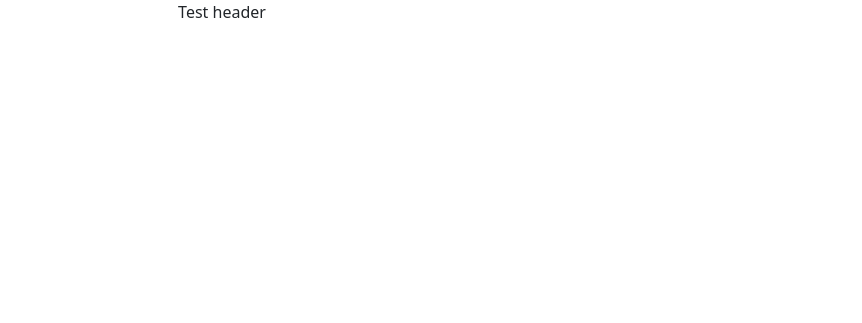
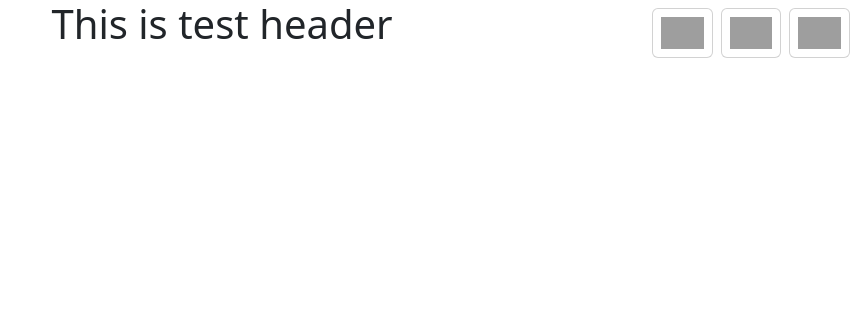
Before and after one commit to m-kolomanski/VirtualMoments, an Astro site in the folder web/: page /VirtualMoments/index_template in a window 1280 px wide. Shown: the whole page, without its empty margins (418-1280 px from the left). Built offline with nearby package versions, Linux system fonts and the light colour scheme; Astro itself is replaced by a stand-in of ours; grey boxes are pictures that could not be loaded.

Commit message:
feat: added header with icons

```diff
--- /dev/null
+++ b/web/src/components/Header.astro
@@ -0,0 +1,12 @@
+---
+import Icon from "../components/Icon.astro"
+---
+
+<header style = "">
+    <h1>This is test header</h1>
+    <div class = "icons">
+        <Icon src = "/src/assets/logo/github.svg" alt = "github" href = "https://github.com/m-kolomanski/VirtualMoments" />
+        <Icon src = "/src/assets/logo/steam.svg" alt = "steam" href = "https://steamcommunity.com/id/radvvan" />
+        <Icon src = "/src/assets/logo/linkedin.svg" alt = "linkedin" href = "https://www.linkedin.com/in/mateusz-ko%C5%82oma%C5%84ski-2b82aa1b9/" />
+    </div>
+</header>
--- /dev/null
+++ b/web/src/components/Icon.astro
@@ -0,0 +1,9 @@
+---
+const { src, alt, href } = Astro.props;
+---
+
+<div class = "card icon-container">
+    <a href = {href} target = "_blank">
+        <img src = {src} alt = {alt} />
+    </a>
+</div>
--- a/web/src/layouts/IndexPage.astro
+++ b/web/src/layouts/IndexPage.astro
@@ -1,3 +1,7 @@
+---
+import Header from '../components/Header.astro'
+---
+
 <!doctype html>
 <html lang="en">
 	<head>
@@ -7,9 +11,7 @@
 		<title>Test page</title>
 	</head>
 	<body style = "text-align: center;">
-        <header style="height:10vh;">
-            Test header
-        </header>
+        <Header />
 		<slot name = "albums" style="height:80vh;" />
         <slot name = "footer" />
 	</body>
--- a/web/src/styles/global.css
+++ b/web/src/styles/global.css
@@ -8,6 +8,30 @@ html, body {
     flex-direction: column;
     align-items: center;
     overflow-y: auto;
+}
+
+header {
+    height: 10vh;
+    min-height: 20em;
+    width: 100%;
+    text-align: center;
+
+    div.icons {
+        display: flex;
+        position: absolute;
+        right: .5em;
+        top: 0.5em;
+    }
+
+    div.card.icon-container {
+        width: fit-content;
+        padding: 0.5em;
+        margin: 0 .25em 0 .25em;
+
+        img {
+            height: 2rem;
+        }
+    }
 }
 
 .cover {
```
Also changed, not shown: web/src/layouts/Album.astro (+6 -3 lines), web/src/assets/logo/github.svg (added), web/src/assets/logo/linkedin.svg (added), web/src/assets/logo/steam.svg (added).
